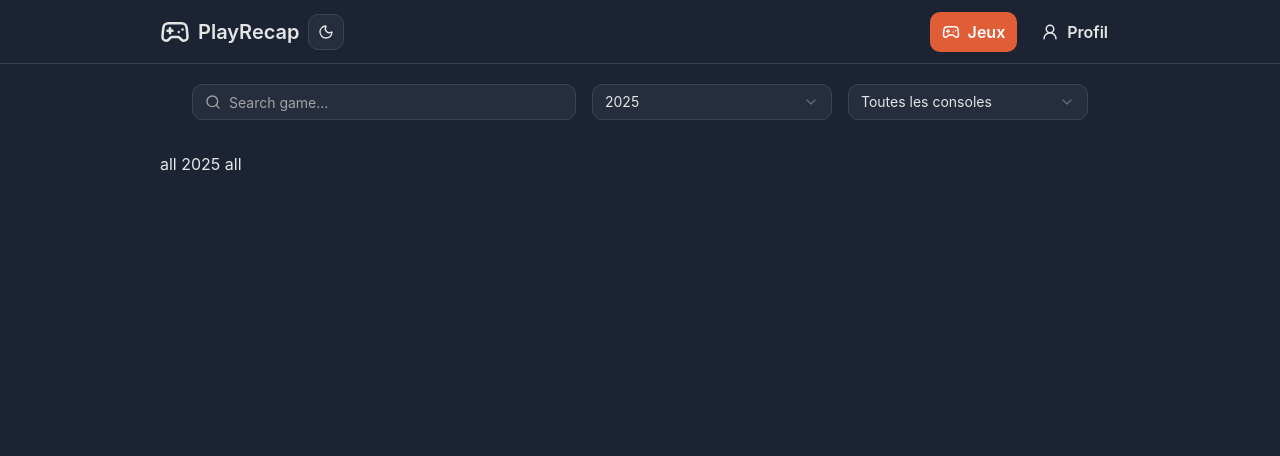
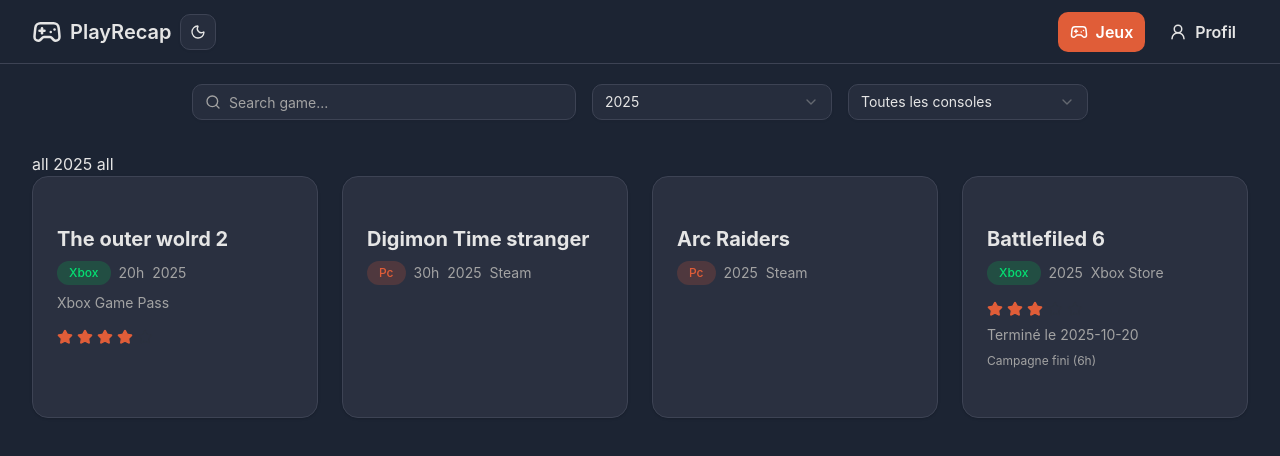
Before and after one commit to TeamCDA/Playrecap, a React (Vite) app: page /home in a window 1280 px wide. Shown: the top 456 px of the page. Built offline with nearby package versions, Linux system fonts and the light colour scheme.

Commit message:
update game model + add game card + update home page

```diff
--- /dev/null
+++ b/src/components/CardGame.tsx
@@ -0,0 +1,85 @@
+import getConsoleColor from "@/helpers/getConsoleColor";
+import Game from "@/models/Game";
+import { Card } from "./ui/card";
+import { Star } from "lucide-react";
+
+type GameProps = {
+  game: Game;
+};
+const CardGame = ({ game }: GameProps) => {
+  const note = game.rating ? game.rating : 0;
+
+  return (
+    <Card onClick={() => alert("edit")} className="hover:cursor-pointer group relative overflow-hidden bg-card border-border hover:border-primary transition-all duration-300 hover:shadow-lg hover:shadow-primary/20">
+      <div className="p-6">
+        <div className="flex justify-between items-start mb-4">
+          <div className="flex-1">
+            <h3 className="text-xl font-bold text-foreground mb-2 group-hover:text-primary transition-colors">
+              {game.title}
+            </h3>
+            <div className="flex items-center gap-2 flex-wrap">
+              <span
+                className={`text-xs px-3 py-1 rounded-full font-medium capitalize ${getConsoleColor(
+                  game.console
+                )}`}
+              >
+                {game.console}
+              </span>
+              {game.hourPlay && (
+                <span className="text-sm text-muted-foreground">
+                  {game.hourPlay}h
+                </span>
+              )}
+              <span className="text-sm text-muted-foreground">{game.year}</span>
+              <span className="text-sm text-muted-foreground capitalize">
+                {game.platform}
+              </span>
+            </div>
+          </div>
+          {/* <Button
+            variant="outline"
+            size="icon"
+            onClick={() => alert("edit")}
+            // className="opacity-0 group-hover:opacity-100 transition-opacity hover:text-destructive"
+            className="group-hover:opacity-100 transition-opacity hover:text-primary"
+          >
+            <Trash2 className="h-4 w-4" />
+            <Edit2Icon className="h-4 w-4" />
+          </Button> */}
+        </div>
+
+        {note > 0 && (
+          <div className="flex items-center gap-1">
+            {[...Array(5)].map((_, i) => (
+              <Star
+                key={i}
+                className={`h-4 w-4 ${
+                  i < note ? "fill-primary text-primary" : "text-muted"
+                }`}
+              />
+            ))}
+          </div>
+        )}
+
+        {game.completionDate && (
+          <p className="text-sm text-muted-foreground mt-2">
+            Terminé le {game.completionDate}
+          </p>
+        )}
+
+        {game.note && (
+          <p
+            className="text-xs text-muted-foreground mt-2 truncate"
+            title={game.note}
+          >
+            {game.note}
+          </p>
+        )}
+      </div>
+
+      <div className="absolute bottom-0 left-0 right-0 h-1 bg-linear-to-r from-primary to-accent transform scale-x-0 group-hover:scale-x-100 transition-transform duration-300" />
+    </Card>
+  );
+};
+
+export default CardGame;
--- a/src/components/home/FiltersGames.tsx
+++ b/src/components/home/FiltersGames.tsx
@@ -42,7 +42,7 @@
         <CustomSearchInput setSearch={setSearchTerm} />
 
         <Select value={selectedYear} onValueChange={setSelectedYear}>
-          <SelectTrigger className="bg-card border-border text-foreground w-60 max-xl:w-44">
+          <SelectTrigger className="bg-card border-border text-foreground w-60 max-xl:w-30">
             <SelectValue placeholder="Toutes les années" />
           </SelectTrigger>
           <SelectContent className="bg-popover border-border">
--- a/src/components/layout/CustomNavbar.tsx
+++ b/src/components/layout/CustomNavbar.tsx
@@ -7,7 +7,7 @@
   return (
     <div className="bg-muted">
       <nav className="h-16 bg-background border-b">
-        <div className="h-full flex items-center justify-between max-w-5xl mx-auto px-4 sm:px-6 lg:px-8">
+        <div className="h-full flex items-center justify-between max-w-7xl mx-auto px-4 sm:px-6 lg:px-8">
           {/* Logo */}
           <div className="flex items-center gap-2 justify-center">
             <Gamepad2 size={30} />
--- /dev/null
+++ b/src/helpers/GamesMockList.ts
@@ -0,0 +1,56 @@
+import type Game from "@/models/Game";
+
+export const GamesMockList: Game[] = [
+  {
+    id: 1,
+    title: "The outer wolrd 2",
+    hourPlay: 20,
+    isFavor: false,
+    rating: 4,
+    note: "",
+    completionDate: "",
+    type: "game",
+    console: "xbox",
+    year: 2025,
+    platform: "Xbox game pass",
+  },
+  {
+    id: 2,
+    title: "Digimon Time stranger",
+    hourPlay: 30,
+    isFavor: false,
+    rating: null,
+    note: "",
+    completionDate: "",
+    type: "game",
+    console: "pc",
+    year: 2025,
+    platform: "steam",
+  },
+  {
+    id: 3,
+    title: "Arc Raiders",
+    hourPlay: null,
+    isFavor: false,
+    rating: null,
+    note: "",
+    completionDate: "",
+    type: "game",
+    console: "pc",
+    year: 2025,
+    platform: "steam",
+  },
+  {
+    id: 4,
+    title: "Battlefiled 6",
+    hourPlay: null,
+    isFavor: false,
+    rating: 3,
+    note: "Campagne fini (6h)",
+    completionDate: "2025-10-20",
+    type: "game",
+    console: "xbox",
+    year: 2025,
+    platform: "xbox store",
+  },
+];
--- /dev/null
+++ b/src/helpers/getConsoleColor.tsx
@@ -0,0 +1,11 @@
+const getConsoleColor = ( console : string) => {
+  const colors: { [key: string]: string } = {
+    pc: "bg-primary/20 text-primary",
+    playStation: "bg-blue-500/20 text-blue-400",
+    xbox: "bg-green-500/20 text-green-400",
+    nintendo: "bg-red-500/20 text-red-400",
+  };
+  return colors[console] || "bg-accent/20 text-accent";
+};
+
+export default getConsoleColor;
--- a/src/index.css
+++ b/src/index.css
@@ -192,7 +192,7 @@
 @layer components {
     /* FOR CONTENU OF THE PAGE */
       .contenu {
-        @apply h-full max-w-5xl mx-auto px-4 sm:px-6 lg:px-8;
+        @apply h-full max-w-7xl mx-auto px-4 sm:px-6 lg:px-8;
         /* h-full max-w-screen-lg mx-auto px-4 sm:px-6 lg:px-8 */
         }
     }
--- a/src/models/Game.ts
+++ b/src/models/Game.ts
@@ -1,39 +1,39 @@
-import Console from "./Console";
+export default class Game {
+  id: number;
+  title: string;
+  hourPlay?: number | null;
+  isFavor: boolean;
+  rating?: number | null;
+  note?: string | null;
+  completionDate?: string;
+  type: string;
+  console: string;
+  platform: string;
+  year: number;
 
-export default class Game{
-
-
-     id : number;
-    name : string;
-    hourPlay : number;
-    isFavor: boolean;
-    star : number;
-    note: string;
-    isFinish : Date;
-    type: string;
-    console:Console;
-
-constructor(
-
-    id : number,
-    name: string,
-     hourPlay : number,
+  constructor(
+    id: number,
+    title: string,
+    hourPlay: number,
     isFavor: boolean,
-    star : number,
+    rating: number,
     note: string,
-    isFinish : Date,
+    completionDate: string,
     type: string,
-    console:Console
-){
+    console: string,
+    platform: string,
+    year: number
+  ) {
     this.id = id;
-    this.name = name;
+    this.title = title;
     this.hourPlay = hourPlay;
     this.isFavor = isFavor;
-    this.star = star;
+    this.rating = rating;
     this.note = note;
-    this.isFinish = isFinish;
+    this.completionDate = completionDate;
     this.type = type;
     this.console = console;
+    this.year = year;
+    this.platform = platform;
+  }
 }
-
-}
--- a/src/pages/HomePage.tsx
+++ b/src/pages/HomePage.tsx
@@ -1,7 +1,10 @@
+import CardGame from "@/components/CardGame";
 import FiltersGames from "@/components/home/FiltersGames";
 import CustomNavbar from "@/components/layout/CustomNavbar";
+import { GamesMockList } from "@/helpers/GamesMockList";
 
 const HomePage = () => {
+  const list = GamesMockList
   return (
     <div>
       <CustomNavbar />
@@ -9,6 +12,12 @@
         <div className="mt-5">
           <FiltersGames />
         </div>
+
+        <div className="grid grid-cols-1 md:grid-cols-2 lg:grid-cols-4 gap-6">
+          {list.map((game) => (
+            <CardGame key={game.id} game={game} />
+          ))}
+        </div>
       </div>
     </div>
   );
```
